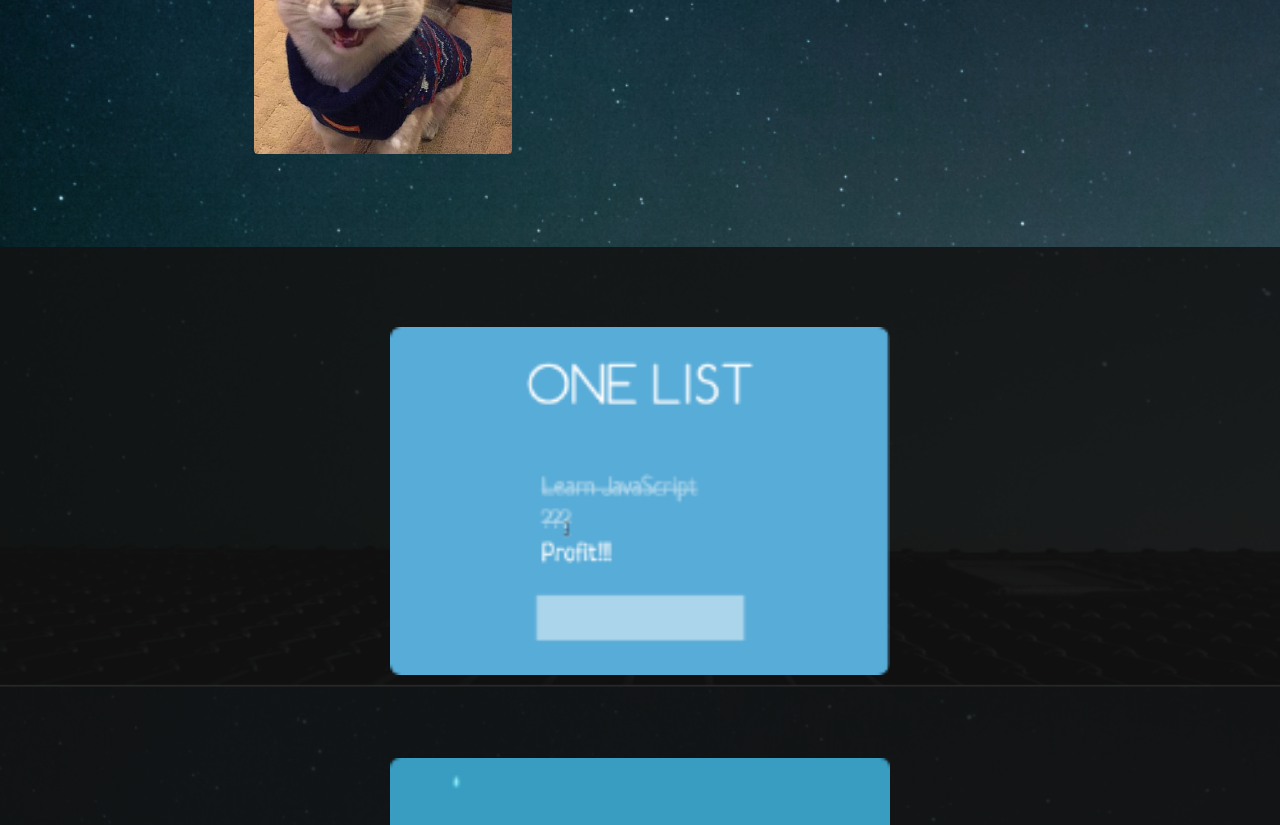
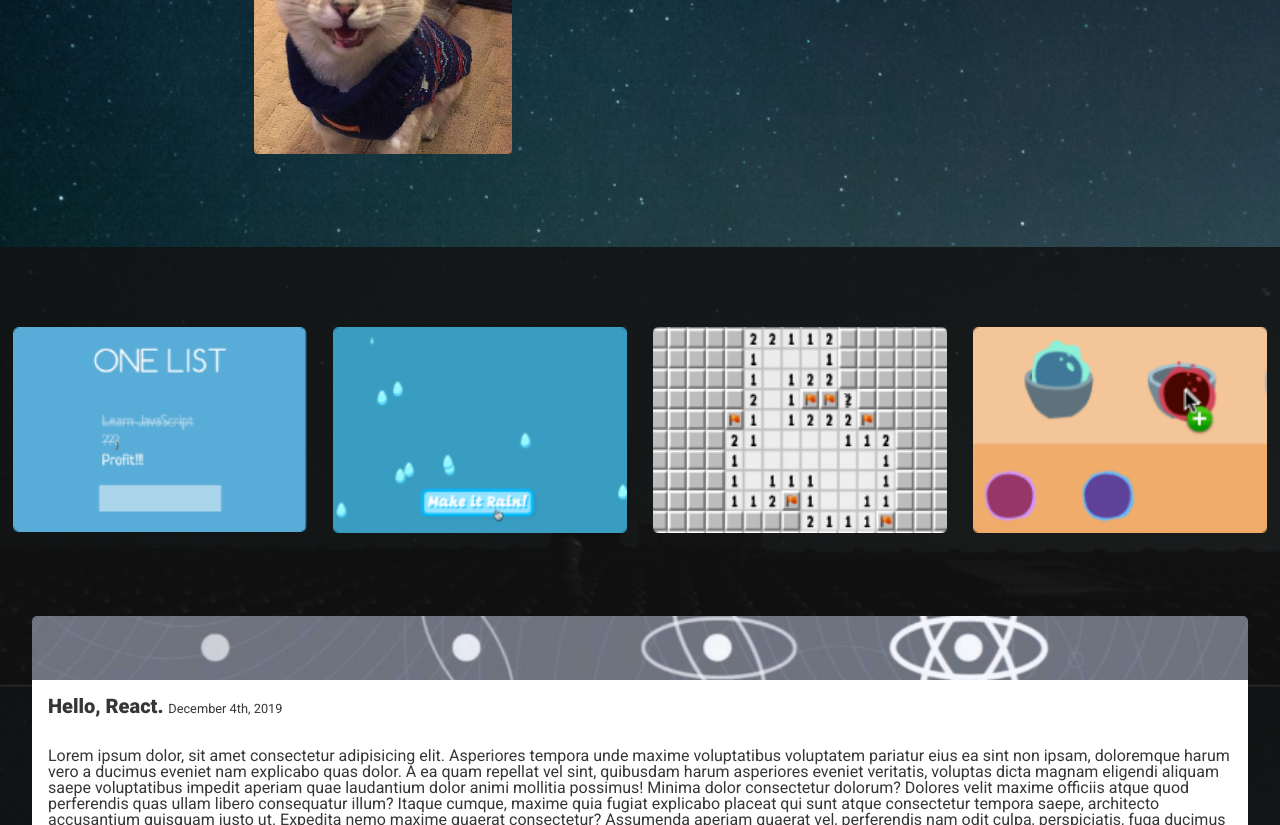
Before and after one commit to TatyCat/jasonfolio, a website: page public/index.html in a window 1280 px wide. Shown: the part 275-1100 px from the top of the page. Drawn offline with Linux system fonts and the light colour scheme.

Commit message:
Added Media Query for larger screens

```diff
--- a/public/screen.css
+++ b/public/screen.css
@@ -196,12 +196,9 @@ footer p:nth-child(7){
 }
 
 
-
-
-
-/* ----Media Query */
-/* main section {
-  display: flex;
-  flex-flow: row nowrap;
-  justify-content: center;
-} */
+/* ----Media Query Section~ */
+@media only screen and (min-width: 750px) {
+  main section {
+    flex-flow: row nowrap;
+  }
+}
```
